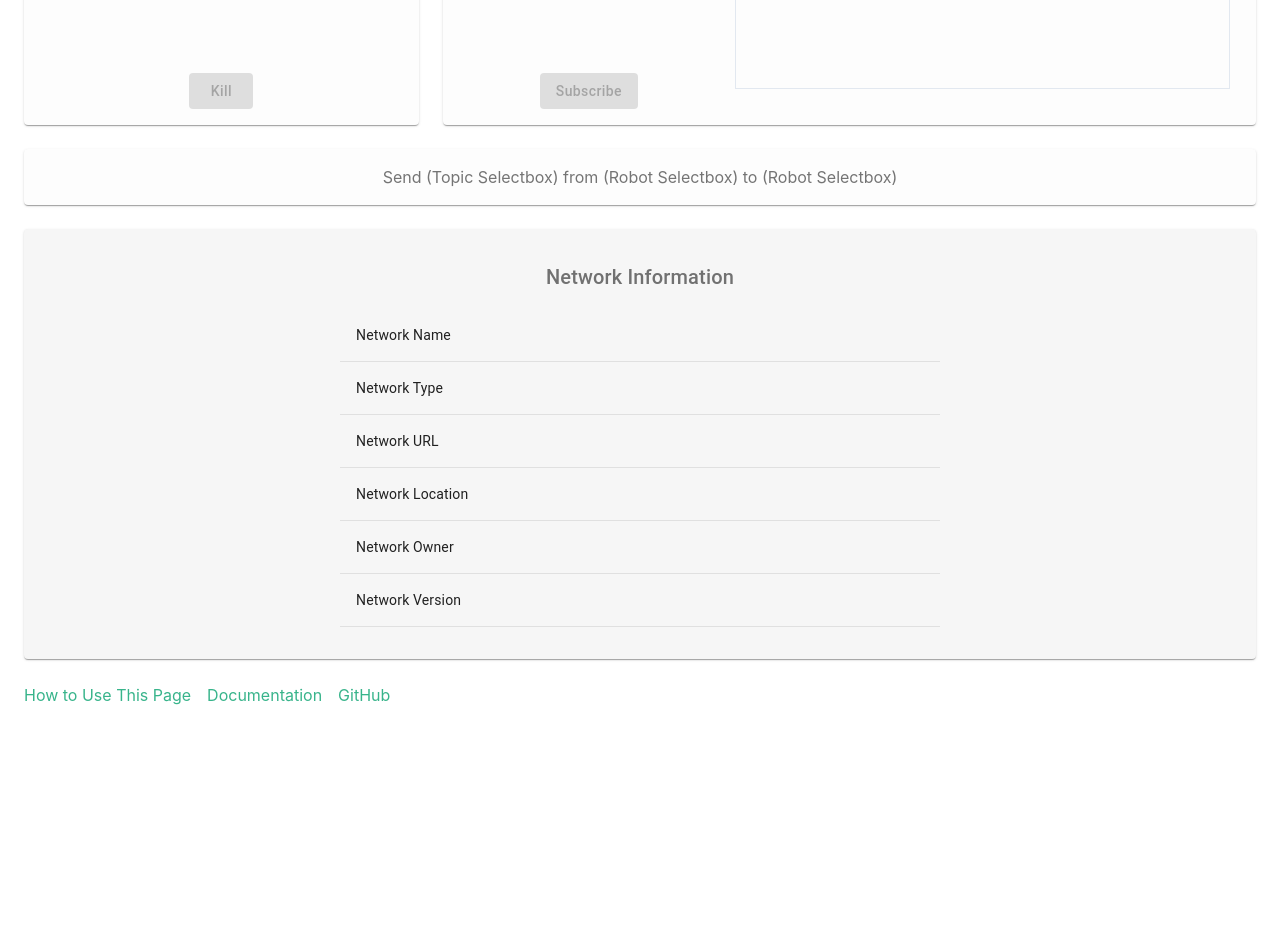
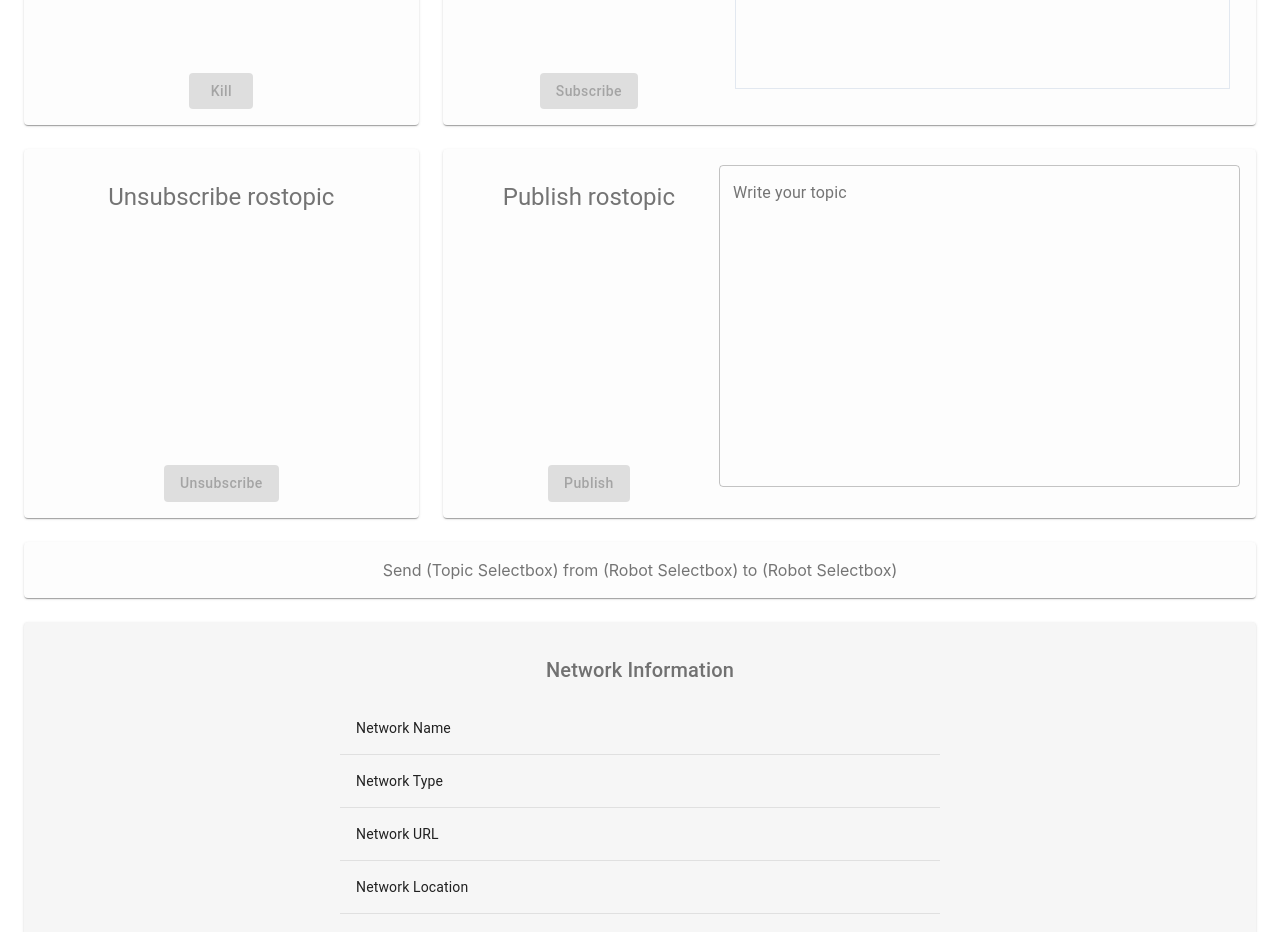
Before and after one commit to rowma/public-console, a React (Create React App) app: page / in a window 1280 px wide. Shown: the part 840-1772 px from the top of the page. Before the commit the page ends 1591 px from the top, so only its background shows below. Built offline with nearby package versions, Linux system fonts and the light colour scheme.

Commit message:
Add PublishTopic field

```diff
--- a/src/App.tsx
+++ b/src/App.tsx
@@ -139,9 +139,11 @@ const App: React.FC = () => {
   const [roslaunchCommands, setRoslaunchCommands] = React.useState<Array<string>>([]);
   const [rosnodes, setRosnodes] = React.useState<Array<string>>([]);
   const [rostopics, setRostopics] = React.useState<Array<string>>([]);
+  const [topicMsg, setTopicMsg] = React.useState<string>('');
   const [selectedRoslaunchCommand, setSelectedRoslaunchCommand] = React.useState<string>('');
   const [selectedRosnode, setSelectedRosnode] = React.useState<string>('');
   const [selectedRostopic, setSelectedRostopic] = React.useState<string>('');
+  const [selectedRostopicForPublish, setSelectedRostopicForPublish] = React.useState<string>('');
   const [robot, setRobot] = React.useState<any>({});
   const [submitUrlButtonLoading, setSubmitUrlButtonLoading] = React.useState<boolean>(false);
   const [connectButtonLoading, setConnectButtonLoading] = React.useState<boolean>(false);
@@ -149,6 +151,8 @@ const App: React.FC = () => {
   const [roslaunchButtonLoading, setRoslaunchButtonLoading] = React.useState<boolean>(false);
   const [rosnodeButtonLoading, setRosnodeButtonLoading] = React.useState<boolean>(false);
   const [rostopicButtonLoading, setRostopicButtonLoading] = React.useState<boolean>(false);
+  const [rostopicForPublishButtonLoading, setRostopicForPublishButtonLoading] = React.useState<boolean>(false);
+
   const [networkInformation, setNetworkInformation] = React.useState<any>(emptyNetworkInformation);
   const [items, setItems] = React.useState<Array<string>>([]);
 
@@ -283,6 +287,28 @@ const App: React.FC = () => {
       {Row}
     </VariableSizeList>
   );
+
+  const handleUnsubscribeButtonClick = () => {
+  }
+
+  const handlePublishButtonClick = async () => {
+    setRostopicForPublishButtonLoading(true);
+    const msg = {
+      "op": "publish",
+      "topic": selectedRostopicForPublish,
+      "msg": JSON.parse(topicMsg),
+    }
+    await rowma.publishTopic(socket, selectedRobot, msg)
+    setRostopicForPublishButtonLoading(false);
+  }
+
+  const handleTopicMsgChange = (event: React.ChangeEvent<HTMLInputElement>) => {
+    setTopicMsg((event.target as HTMLInputElement).value);
+  }
+
+  const handlePublishRostopicChange = (event: React.ChangeEvent<HTMLInputElement>) => {
+    setSelectedRostopicForPublish((event.target as HTMLInputElement).value);
+  }
 
   return (
     <div className={`${classes.root} App`}>
@@ -473,6 +499,79 @@ const App: React.FC = () => {
               </Paper>
             </Grid>
 
+            <Grid item xs={12} sm={12} md={4}>
+              <Paper className={classes.paper}>
+                <div>
+                  <FormControl component="fieldset" className={classes.radioButtons}>
+                    <div className="my-4">
+                      <Typography variant='h5'>Unsubscribe rostopic</Typography>
+                    </div>
+                    <RadioGroup aria-label="rosnodes" name="rosnodes" value={selectedRosnode} onChange={handleRosnodeChange} className={classes.radioGroup}>
+                    {rosnodes && rosnodes.map((node: any) => {
+                      return (
+                        <FormControlLabel value={node} control={<Radio />} label={node} />
+                      )
+                    })}
+                    </RadioGroup>
+                  </FormControl>
+                </div>
+                <div className="relative">
+                  <Button
+                    variant="contained"
+                    color="primary"
+                    disabled
+                    onClick={handleUnsubscribeButtonClick}
+                  >
+                    Unsubscribe
+                  </Button>
+                </div>
+              </Paper>
+            </Grid>
+
+            <Grid item xs={12} sm={12} md={8}>
+              <Paper className={classes.paper}>
+                <div className="flex">
+                  <div className="w-1/3">
+                    <FormControl component="fieldset" className={classes.radioButtons}>
+                      <div className="my-4">
+                        <Typography variant='h5'>Publish rostopic</Typography>
+                      </div>
+                      <RadioGroup aria-label="rostopics" name="rostopics" value={selectedRostopicForPublish} onChange={handlePublishRostopicChange} className={classes.radioGroup}>
+                        {rostopics && rostopics.map((topic: any) => {
+                          return (
+                            <FormControlLabel value={topic} control={<Radio />} label={topic} />
+                          )
+                        })}
+                      </RadioGroup>
+                    </FormControl>
+                    <div className="relative">
+                      <Button
+                        variant="contained"
+                        color="primary"
+                        disabled={rostopicForPublishButtonLoading || selectedRostopicForPublish === ''}
+                        onClick={handlePublishButtonClick}
+                      >
+                        Publish
+                      </Button>
+                    </div>
+                  </div>
+                  <div className="w-2/3">
+                    <TextField
+                      className="border"
+                      label="Write your topic"
+                      multiline
+                      rows="15"
+                      placeholder='{"data": "This is a sample for std_msgs/String"}'
+                      color="secondary"
+                      fullWidth
+                      variant="outlined"
+                      onChange={handleTopicMsgChange}
+                      value={topicMsg}
+                    />
+                  </div>
+                </div>
+              </Paper>
+            </Grid>
             <Grid item xs={12}>
               <Paper className={classes.paper}>
                 <div>
```
